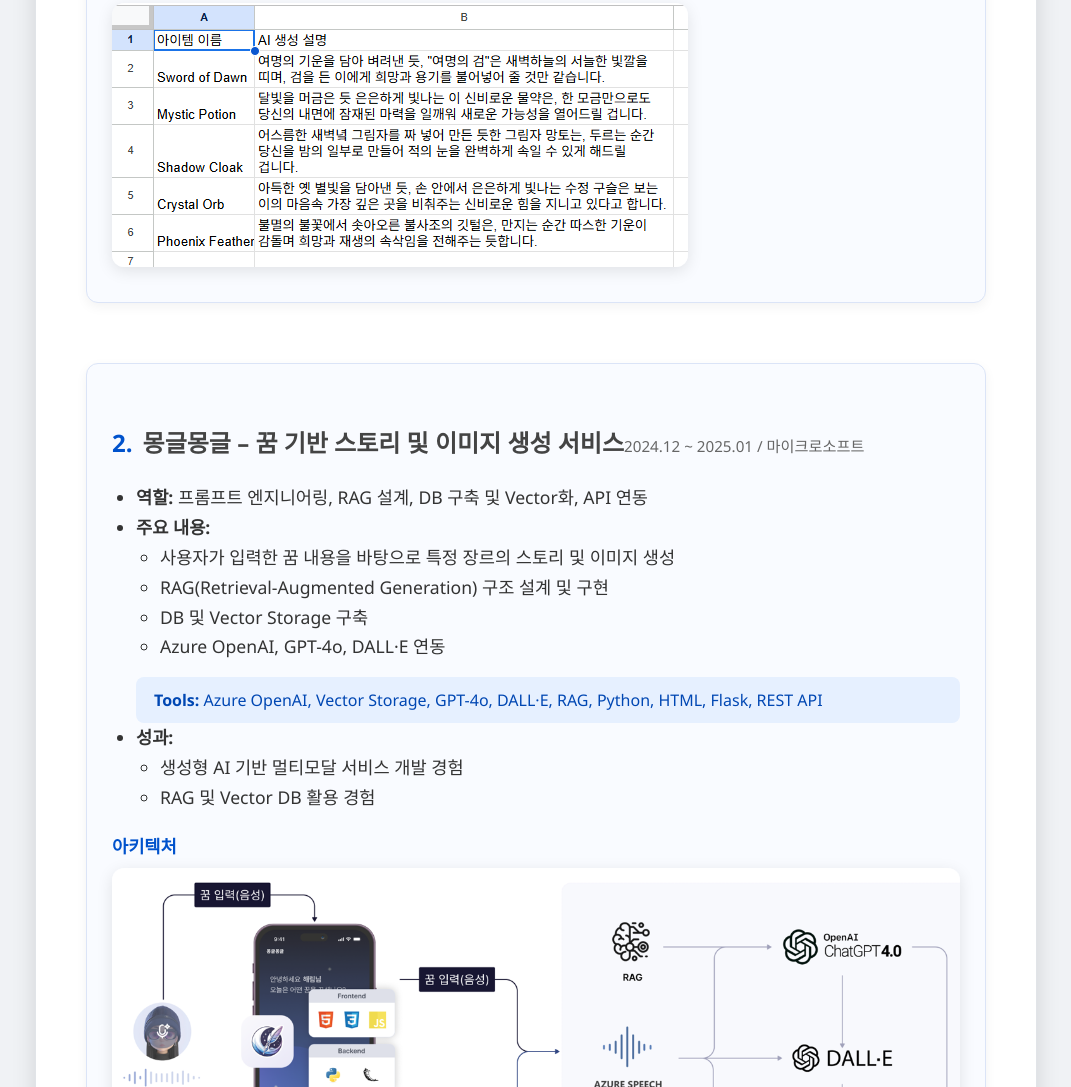
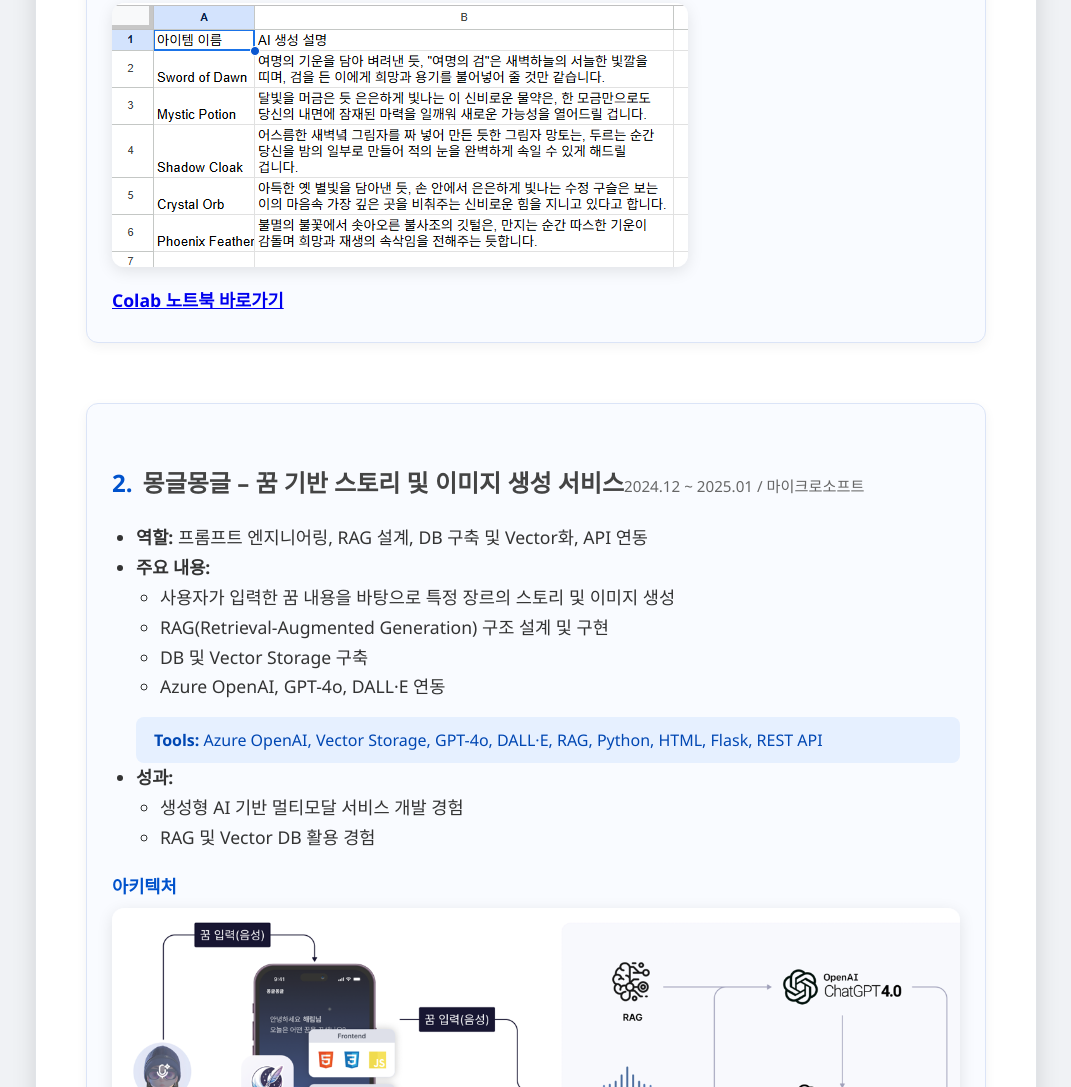
Before and after one commit to amyhong0/pf, a plain HTML site: page index.html in a window 1280 px wide. Shown: the part 1092-2179 px from the top of the page, without its empty margins (104-1175 px from the left). Drawn offline with Linux system fonts and the light colour scheme.

Commit message:
added link

```diff
--- a/index.html
+++ b/index.html
@@ -146,6 +146,12 @@
       font-size: 1.1rem;
       color: #0052cc;
     }
+    .colab-link {
+      margin-top: 15px;
+      font-weight: 600;
+      font-size: 1.1rem;
+      color: #0052cc;
+    }
   </style>
 </head>
 <body>
@@ -189,6 +195,9 @@
       </ul>
       <div class="image-title">결과 화면</div>
       <img src="gameitem_result.png" alt="게임 아이템 설명 자동화 결과" class="project-image" />
+      <div class="colab-link">
+        <a href="https://colab.research.google.com/drive/1Ih0wRDi3ilD6CskOyaXqzhzENg7fu6PZ?usp=sharing" target="_blank">Colab 노트북 바로가기</a>
+      </div>
     </div>
 
     <!-- 2. 몽글몽글 – 꿈 기반 스토리 및 이미지 생성 서비스 -->
```
